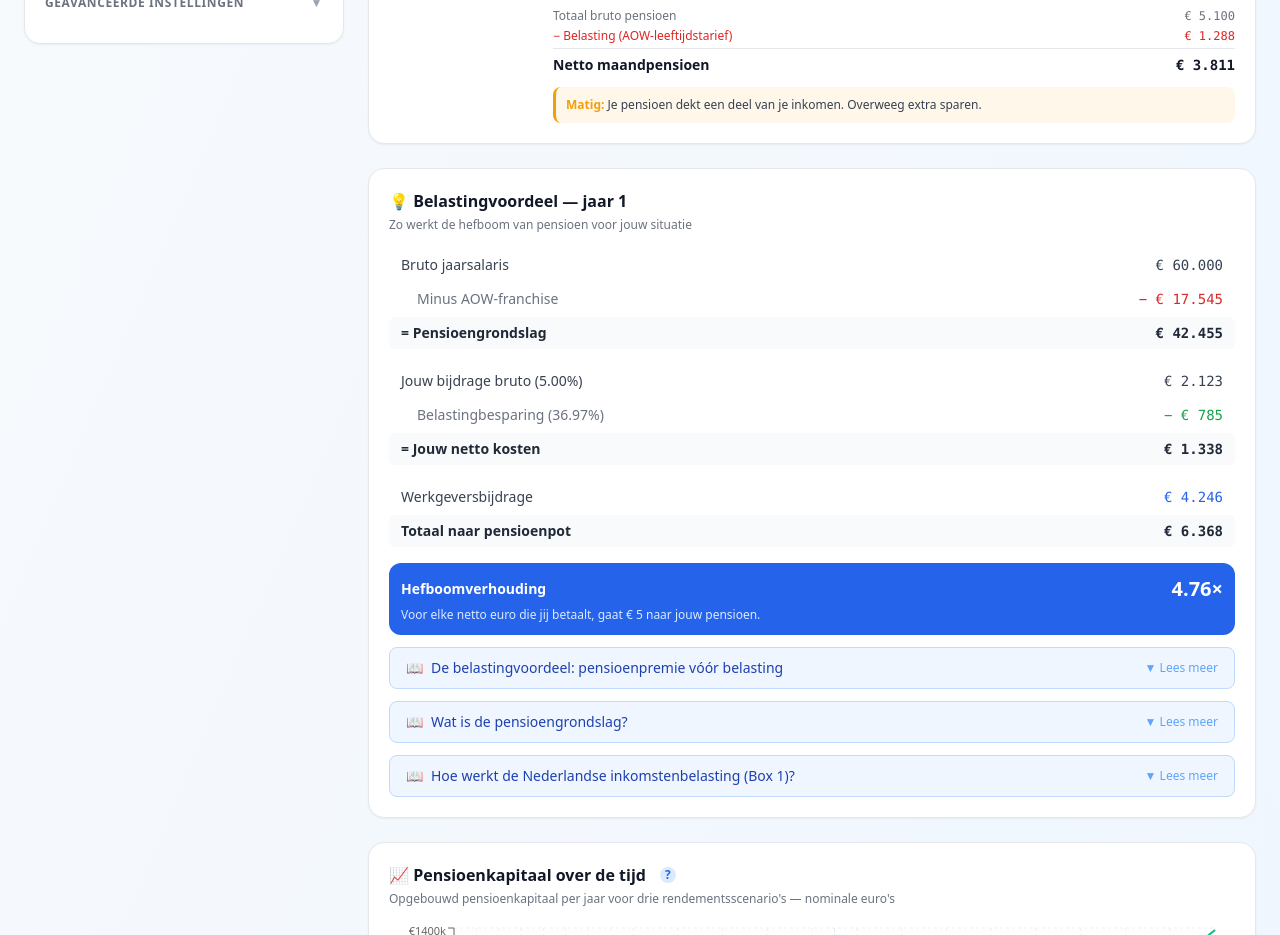
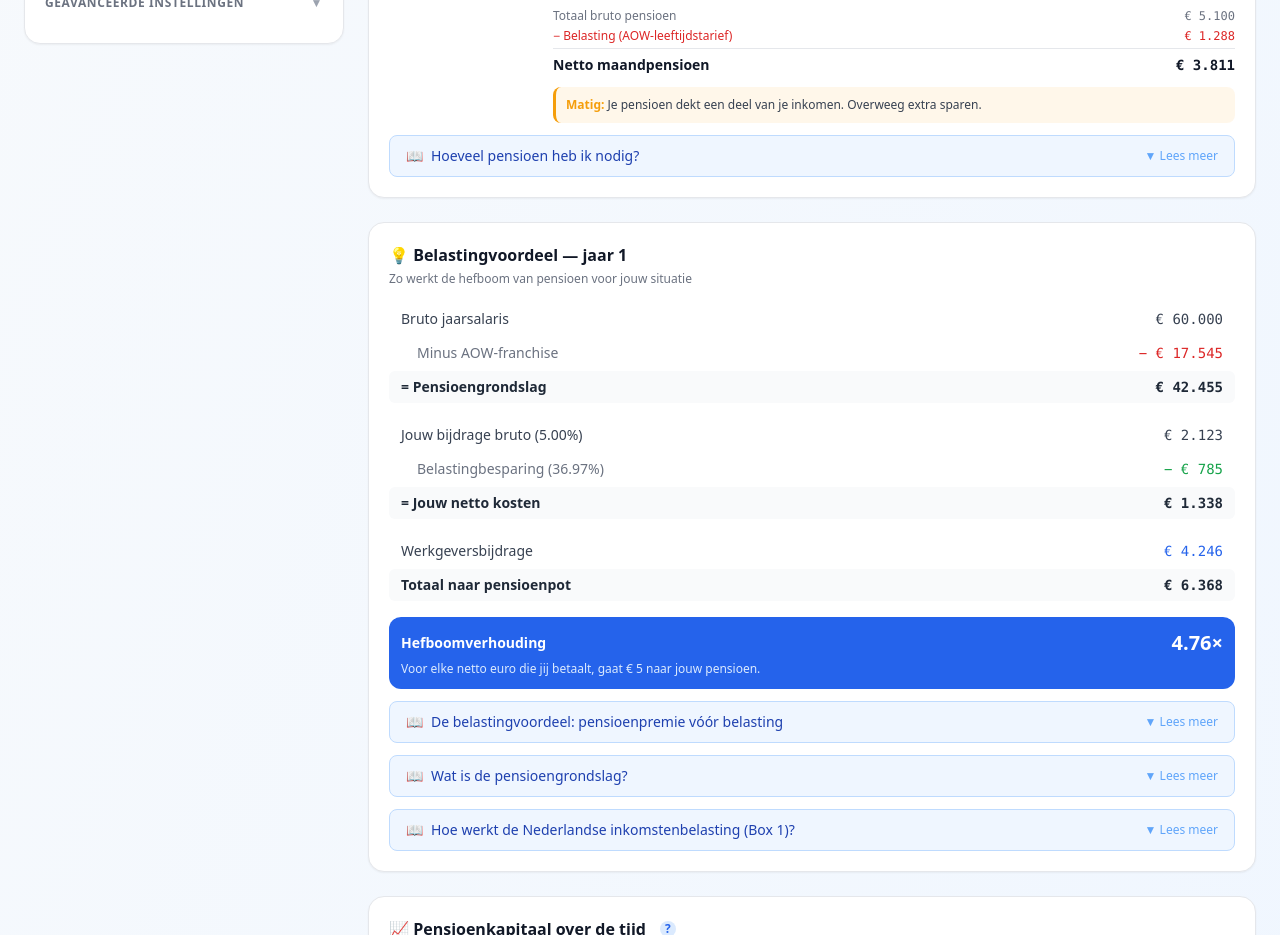
Before and after one commit to mannes/pension-planner, a React (Vite) app: page / in a window 1280 px wide. Shown: the part 1160-2095 px from the top of the page. Built offline with nearby package versions, Linux system fonts and the light colour scheme.

Commit message:
add some info about needing less money when retiring

```diff
--- a/src/components/IncomeComparisonPanel.tsx
+++ b/src/components/IncomeComparisonPanel.tsx
@@ -2,6 +2,7 @@ import { YearlyResult, SimParams } from '../types'
 import { calculateTaxWithPensionDeduction, calculateRetirementTax } from '../logic/tax'
 import { estimateMonthlyPension, toReal, ANNUITY_RATE } from '../logic/simulation'
 import { useTranslation } from '../context/LanguageContext'
+import { InfoBox } from './InfoBox'
 
 interface Props {
   results: YearlyResult[]
@@ -191,6 +192,10 @@ export function IncomeComparisonPanel({ results, params, realMode }: Props) {
           </div>
         </div>
       </div>
+      <InfoBox
+        title={t.infoBoxes.retirementCosts.title}
+        content={t.infoBoxes.retirementCosts.content}
+      />
     </section>
   )
 }
--- a/src/components/InfoBox.tsx
+++ b/src/components/InfoBox.tsx
@@ -1,4 +1,5 @@
 import React, { useState } from 'react'
+import { useTranslation } from '../context/LanguageContext'
 
 interface Props {
   title: string
@@ -73,6 +74,7 @@ function renderInline(text: string) {
 
 export function InfoBox({ title, content }: Props) {
   const [open, setOpen] = useState(false)
+  const { t } = useTranslation()
 
   return (
     <div className="mt-3 rounded-lg border border-blue-200 bg-blue-50 overflow-hidden">
@@ -85,7 +87,7 @@ export function InfoBox({ title, content }: Props) {
           <span className="text-blue-500">📖</span>
           {title}
         </span>
-        <span className="text-blue-400 text-xs">{open ? '▲ Sluiten' : '▼ Lees meer'}</span>
+        <span className="text-blue-400 text-xs">{open ? `▲ ${t.infoBox.close}` : `▼ ${t.infoBox.readMore}`}</span>
       </button>
       {open && (
         <div className="px-4 pb-4 pt-1 border-t border-blue-200">
--- a/src/i18n/index.ts
+++ b/src/i18n/index.ts
@@ -155,6 +155,10 @@ export interface Translations {
     skipBtn: string
     stepOf: (current: number, total: number) => string
   }
+  infoBox: {
+    readMore: string
+    close: string
+  }
   infoBoxes: {
     pensioengrondslag: InfoBoxContent
     taxLeverage: InfoBoxContent
@@ -162,6 +166,7 @@ export interface Translations {
     returnScenarios: InfoBoxContent
     pillars: InfoBoxContent
     extraSavings: InfoBoxContent
+    retirementCosts: InfoBoxContent
   }
   footer: string
 }
@@ -428,6 +433,27 @@ In de praktijk: voor de meeste mensen die geen volledig pensioen via hun werkgev
 
 **Let op:** Dit hulpmiddel berekent het belastingvoordeel vereenvoudigd (marginale tarief × inleg). Raadpleeg de Belastingdienst of een adviseur voor jouw exacte jaarruimte.`,
     },
+    retirementCosts: {
+      title: 'Hoeveel pensioen heb ik nodig?',
+      content: `70–80% klinkt misschien weinig, maar je uitgavenpatroon verandert flink als je met pensioen gaat. Veel grote kostenposten zijn dan verdwenen of sterk verlaagd.
+
+**Kosten die typisch wegvallen of dalen:**
+- **Hypotheek afgelost** — de meeste mensen hebben hun huis tegen pensioendatum grotendeels of volledig afgelost
+- **Studieschuld terugbetaald** — langlopende studieschulden zijn dan al jaren afgelost
+- **Kinderen financieel onafhankelijk** — geen kosten meer voor kinderopvang, studie of steun aan kinderen
+- **Geen pensioenpremie meer** — je betaalt zelf geen pensioenpremie meer, wat nu een fors deel van je bruto salaris is
+- **Minder werkgerelateerde kosten** — geen reiskosten woon-werk, representatiekleding of werkgerelateerde uitgaven
+- **Lagere belasting** — pensioeninkomen wordt belast tegen lagere tarieven (geen AOW-premie meer in schijf 1)
+
+**Daar tegenover staat:**
+Meer vrije tijd betekent ook meer gelegenheid om geld uit te geven — aan reizen, hobby's of kleinkinderen. En zorgkosten kunnen toenemen naarmate je ouder wordt.
+
+> De vuistregel van 70–80% is een gemiddelde. Jouw ideale vervangingsratio hangt af van je eigen levensstijl en verwachte uitgaven.`,
+    },
+  },
+  infoBox: {
+    readMore: 'Lees meer',
+    close: 'Sluiten',
   },
   footer: 'Gebaseerd op Nederlandse belastingregels en pensioenwetgeving 2024/2025. Dit is een educatief hulpmiddel — geen financieel advies. Raadpleeg een financieel adviseur voor persoonlijk advies.',
 }
@@ -694,6 +720,27 @@ In practice: most people who don't have a full employer pension have room to ded
 
 **Note:** This tool calculates the tax benefit in a simplified way (marginal rate × contribution). Consult the Dutch Tax Authority or an advisor for your exact annual space.`,
     },
+    retirementCosts: {
+      title: 'How much pension do I need?',
+      content: `70–80% may sound modest, but your spending pattern changes significantly when you retire. Many major expenses will have disappeared or shrunk considerably.
+
+**Costs that typically fall away or reduce:**
+- **Mortgage paid off** — most people have fully or largely repaid their home loan by retirement
+- **Student loans repaid** — any long-running student debt is well behind you
+- **Children financially independent** — no more childcare, tuition, or financial support for kids
+- **No more pension contributions** — you no longer pay pension premiums, which currently take a significant slice of your gross salary
+- **Fewer work-related costs** — no commuting, work clothing, or work-related expenses
+- **Lower taxes** — pension income is taxed at lower rates (no AOW premium in bracket 1 once you reach state pension age)
+
+**On the other hand:**
+More free time also means more opportunity to spend — on travel, hobbies, or grandchildren. And healthcare costs tend to rise as you get older.
+
+> The 70–80% rule of thumb is an average. Your ideal replacement rate depends on your own lifestyle and expected spending.`,
+    },
+  },
+  infoBox: {
+    readMore: 'Read more',
+    close: 'Close',
   },
   footer: 'Based on Dutch tax rules and pension legislation 2024/2025. This is an educational tool — not financial advice. Consult a financial advisor for personal advice.',
 }
```
